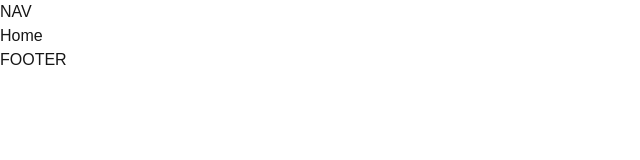
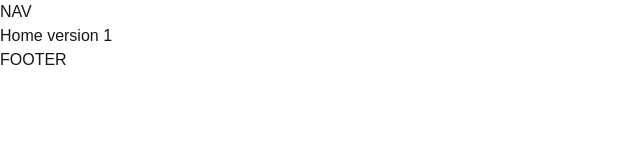
Before and after one commit to TazmanS/shop-front, a Next.js app: page / in a window 1280 px wide. Shown: the top 160 px of the page, without its empty margins (0-640 px from the left). Built offline with nearby package versions, Linux system fonts and the light colour scheme.

Commit message:
test jenkins

```diff
--- a/src/app/page.tsx
+++ b/src/app/page.tsx
@@ -3,7 +3,7 @@ import FullLayout from "@/layouts/FullLayout";
 export default function Home() {
   return (
     <FullLayout>
-      <div>Home</div>
+      <div>Home version 1</div>
     </FullLayout>
   );
 }
```
